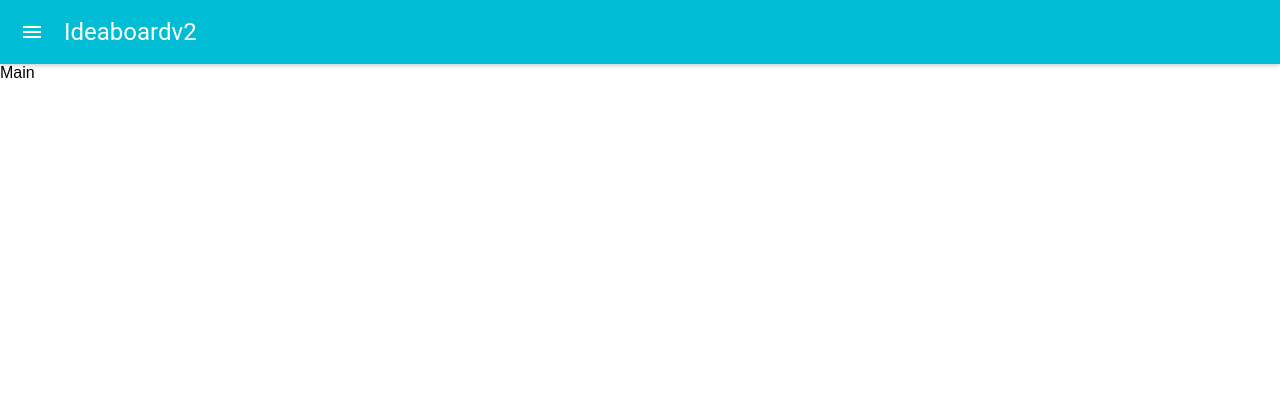
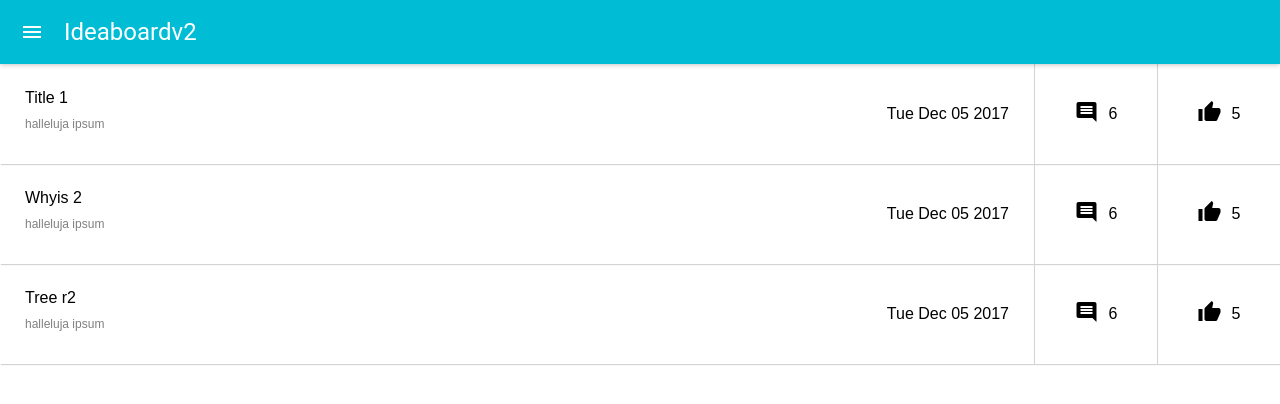
Before and after one commit to frankzl/ideaboardv2-react, a React app: page / in a window 1280 px wide. Shown: the top 404 px of the page. Built offline with nearby package versions, Linux system fonts and the light colour scheme.

Commit message:
added overview dumb components

```diff
--- a/package.json
+++ b/package.json
@@ -31,6 +31,7 @@
     "postcss-flexbugs-fixes": "3.2.0",
     "postcss-loader": "2.0.8",
     "promise": "8.0.1",
+    "prop-types": "^15.6.0",
     "raf": "3.4.0",
     "react": "^16.2.0",
     "react-dev-utils": "^4.2.1",
--- a/src/App.js
+++ b/src/App.js
@@ -1,14 +1,27 @@
 import React, {Component} from 'react';
 import './App.css';
+import MuiThemeProvider from 'material-ui/styles/MuiThemeProvider';
+
 import Layout from "./components/Layout/Layout";
-import MuiThemeProvider from 'material-ui/styles/MuiThemeProvider';
+import ItemBlock from "./components/ItemBlock/ItemBlock";
+import Idea from "./models/Idea";
 
 class App extends Component {
     render() {
+
+        const ideaList = [
+            new Idea('Title 1', 'Frank', 'halleluja ipsum', new Date()),
+            new Idea('Whyis 2', 'Buyo', 'halleluja ipsum', new Date()),
+            new Idea('Tree r2', 'Lu', 'halleluja ipsum', new Date())]
+
         return (
             <MuiThemeProvider>
+                <link href="https://fonts.googleapis.com/icon?family=Material+Icons"
+                      rel="stylesheet"/>
                 <div className="App">
-                    <Layout/>
+                    <Layout>
+                        <ItemBlock items={ideaList}/>
+                    </Layout>
                 </div>
             </MuiThemeProvider>
         );
--- /dev/null
+++ b/src/components/ItemBlock/ItemBlock.js
@@ -0,0 +1,10 @@
+import React from 'react'
+import ItemHeader from "./ItemHeader/ItemHeader";
+
+const ItemBlock = ( props ) => {
+    return props.items.map(
+        item => {return <ItemHeader upvotes={5} optValue={6} title={item.title} author={item.author} description={item.description}/>}
+    )
+}
+
+export default ItemBlock
--- /dev/null
+++ b/src/components/ItemBlock/ItemHeader/HeaderActions/HeaderActions.css
@@ -0,0 +1,18 @@
+
+.actionContainer{
+    align-items:center;
+    height: 100%;
+    display: flex;
+    border-left: 1px solid lightgray;
+    padding: 0 25px 0 25px;
+    flex: auto;
+    justify-content: center;
+}
+
+.actionContainer:hover{
+    background: lightgray;
+}
+
+.actionChildContainer{
+    margin-right: 10px;
+}
--- /dev/null
+++ b/src/components/ItemBlock/ItemHeader/HeaderActions/HeaderActions.js
@@ -0,0 +1,29 @@
+import React from 'react'
+import AuxWrapper from "../../../../hoc/AuxWrap";
+
+import classes from './HeaderActions.css'
+
+const HeaderActions = (props) => {
+
+    let reqIcon = 'comment'
+
+    switch( props.type ){
+        case 'idea': reqIcon = 'comment'
+            break;
+        case 'survey': reqIcon = 'people'
+            break;
+    }
+
+    return <AuxWrapper>
+        <div className={classes.actionContainer}>
+            <span className={classes.actionChildContainer}><i class="material-icons">{reqIcon}</i></span>
+            <span>{props.optValue}</span>
+        </div>
+        <div className={classes.actionContainer}>
+            <span className={classes.actionChildContainer}><i class="material-icons">thumb_up</i></span>
+            <span>{props.upvotes}</span>
+        </div>
+    </AuxWrapper>
+}
+
+export default HeaderActions
--- /dev/null
+++ b/src/components/ItemBlock/ItemHeader/HeaderText/HeaderText.css
@@ -0,0 +1,21 @@
+
+
+.title{
+    font-size: 16px;
+    margin: 0;
+}
+
+.description{
+    font-size: 12px;
+    margin: 10px 0 0 0;
+    color: gray;
+}
+
+
+.textContainer{
+    flex: auto;
+}
+
+.dateContainer{
+
+}
--- /dev/null
+++ b/src/components/ItemBlock/ItemHeader/HeaderText/HeaderText.js
@@ -0,0 +1,16 @@
+import classes from './HeaderText.css'
+import React from 'react'
+import AuxWrapper from "../../../../hoc/AuxWrap";
+
+const HeaderText = ( props ) => {
+    return <AuxWrapper>
+        <span className={classes.textContainer}>
+            <p className={classes.title}>{props.title}</p>
+            <p className={classes.description}>{props.description}</p>
+        </span>
+        <span>
+            <p>{(new Date()).toDateString()}</p>
+        </span>
+    </AuxWrapper>
+}
+export default HeaderText
--- /dev/null
+++ b/src/components/ItemBlock/ItemHeader/ItemHeader.css
@@ -0,0 +1,16 @@
+.itemWrapper{
+    box-shadow: 1px 1px 1px lightgray;
+    display: flex;
+}
+
+.textWrapper{
+    flex: 4;
+    padding: 25px;
+    display: flex;
+}
+
+.actionsWrapper{
+    /*flex:auto*/
+    display: flex;
+    flex: 1
+}
--- /dev/null
+++ b/src/components/ItemBlock/ItemHeader/ItemHeader.js
@@ -0,0 +1,16 @@
+import React from 'react'
+import classes from './ItemHeader.css'
+import HeaderText from "./HeaderText/HeaderText";
+import HeaderActions from "./HeaderActions/HeaderActions";
+
+const ItemHeader = (props) => {
+    return <div className={classes.itemWrapper}>
+        <div className={classes.textWrapper}>
+            <HeaderText title={props.title} description={props.description}/>
+        </div>
+        <div className={classes.actionsWrapper}>
+            <HeaderActions upvotes={props.upvotes} optValue={props.optValue} type={props.type}/>
+        </div>
+    </div>
+}
+export default ItemHeader
--- a/src/components/Layout/Layout.js
+++ b/src/components/Layout/Layout.js
@@ -7,7 +7,9 @@ const Layout = (props) =>
     return (
         <AuxWrapper>
             <Header/>
-            <main>Main</main>
+            <main>
+                {props.children}
+            </main>
         </AuxWrapper>
     )
 }
--- /dev/null
+++ b/src/models/Idea.js
@@ -0,0 +1,10 @@
+class Idea {
+    constructor( title, author, description, date ) {
+        this.title = title;
+        this.author = author;
+        this.description = description;
+        this.date = date;
+    }
+}
+
+export default Idea
```
Also changed, not shown: src/components/ItemBlock/ItemBlock.css (added).
